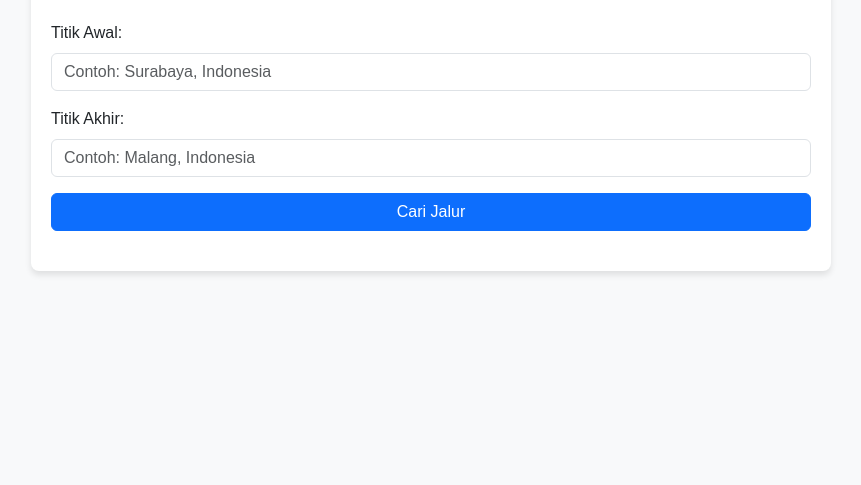
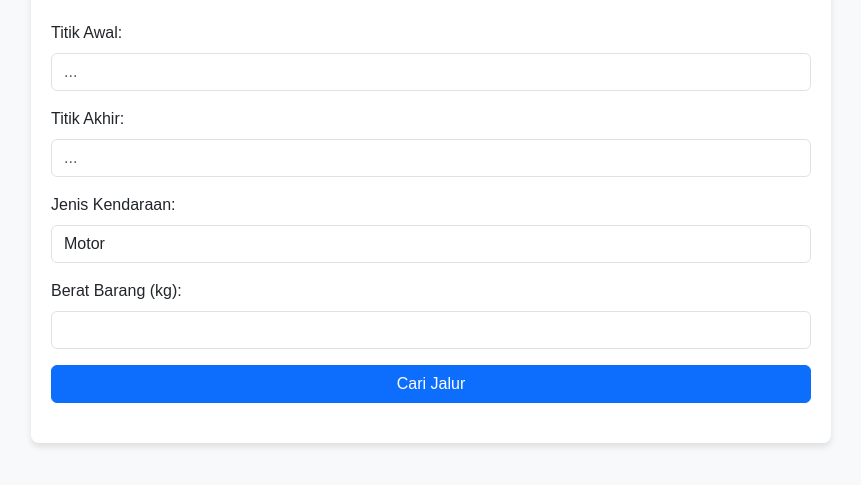
Before and after one commit to Risholmaayo/FP-KKA, a plain HTML site: page index.html in a window 1280 px wide. Shown: the part 109-594 px from the top of the page, without its empty margins (209-1070 px from the left). Drawn offline with nearby package versions, Linux system fonts and the light colour scheme; files that its build step writes are made by us from their sources.

Commit message:
Update index.html

```diff
--- a/index.html
+++ b/index.html
@@ -6,6 +6,12 @@
     <title>Path Finder - Google Maps API</title>
     <link rel="stylesheet" href="https://cdnjs.cloudflare.com/ajax/libs/bootstrap/5.3.0/css/bootstrap.min.css">
     <link rel="stylesheet" href="/static/style.css">
+    <style>
+        /* Untuk auto kapitalisasi input */
+        input[type="text"] {
+            text-transform: uppercase;
+        }
+    </style>
 
 </head>
 <body>
@@ -14,14 +20,30 @@
         <form action="/find-path" method="POST" class="mt-4">
             <div class="mb-3">
                 <label for="start" class="form-label">Titik Awal:</label>
-                <input type="text" id="start" name="start" class="form-control" placeholder="Contoh: Surabaya, Indonesia" required>
+                <input type="text" id="start" name="start" class="form-control" placeholder="..." required>
             </div>
             <div class="mb-3">
                 <label for="end" class="form-label">Titik Akhir:</label>
-                <input type="text" id="end" name="end" class="form-control" placeholder="Contoh: Malang, Indonesia" required>
+                <input type="text" id="end" name="end" class="form-control" placeholder="..." required>
+            </div>
+            <div class="mb-3">
+                <label for="vehicle" class="form-label">Jenis Kendaraan:</label>
+                <select id="vehicle" name="vehicle" class="form-control" required>
+                    <option value="motor">Motor</option>
+                    <option value="mobil">Mobil</option>
+                    <option value="truk_sedang">Truk Sedang</option>
+                    <option value="truk_besar">Truk Besar</option>
+                </select>
+            </div>
+            <div class="mb-3">
+                <label for="weight" class="form-label">Berat Barang (kg):</label>
+                <input type="number" id="weight" name="weight" class="form-control" required min="1">
             </div>
             <button type="submit" class="btn btn-primary w-100">Cari Jalur</button>
         </form>
+
     </div>
+
+
 </body>
 </html>
```
